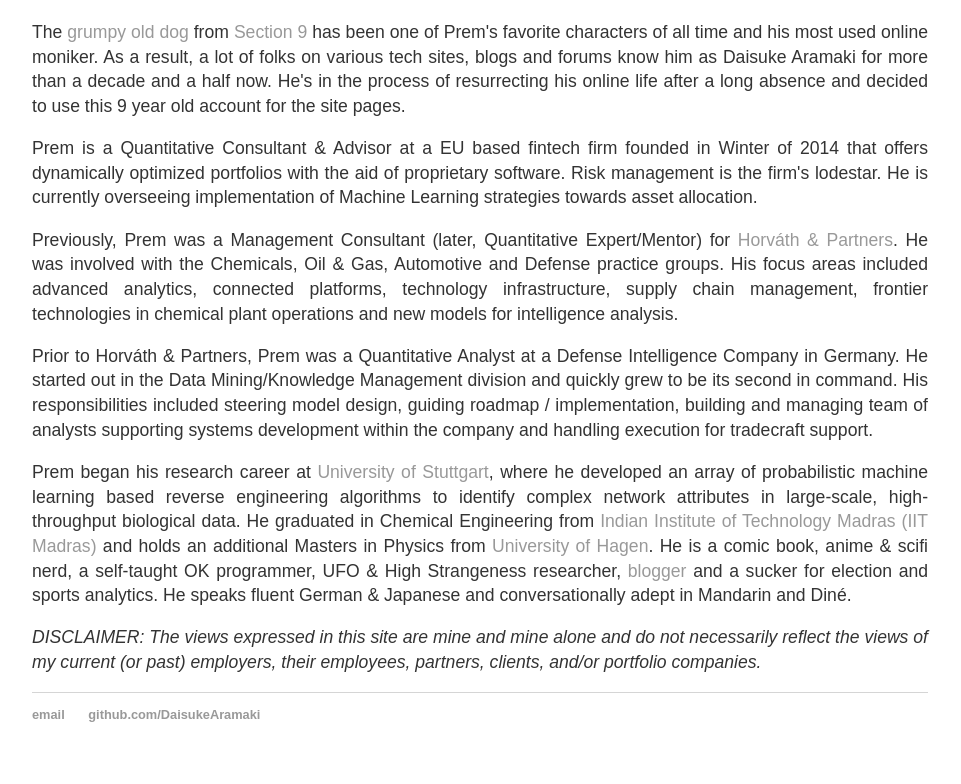
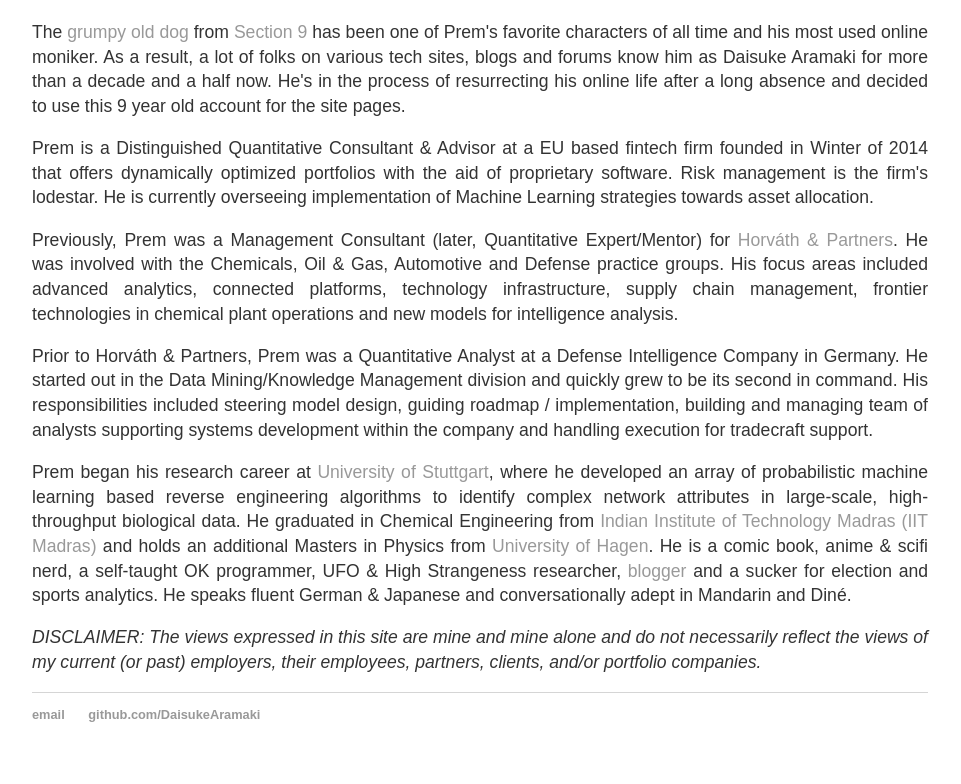
Before and after one commit to DaisukeAramaki/DaisukeAramaki.github.io, a Jekyll site: the page built from about/index.html, in a window 1280 px wide. Shown: the part 458-1242 px from the top of the page, without its empty margins (160-1121 px from the left). Built offline with Jekyll 4.4.1, drawn with Linux system fonts in a browser that asks for light colours.

Commit message:
New Position

```diff
--- a/about/index.html
+++ b/about/index.html
@@ -7,7 +7,7 @@
                         <center><img src="https://i.imgur.com/cIqjO7g.png" alt=""  width="750" height="358"  id="hp"/></center>
 
 		  <p style='text-align: justify;'> The  <a href="http://ghostintheshell.wikia.com/wiki/Daisuke_Aramaki">grumpy old dog</a> from <a href="https://en.wikipedia.org/wiki/Public_Security_Section_9">Section 9</a> has been one of Prem's favorite characters of all time and his most used online moniker. As a result, a lot of folks on various tech sites, blogs and forums know him as Daisuke Aramaki for more than a decade and a half now. He's in the process of resurrecting his online life after a long absence and decided to use this 9 year old account for the site pages.</p>
-			<p style='text-align: justify;'> Prem is a Quantitative Consultant & Advisor at a EU based fintech firm founded  in Winter of 2014 that offers dynamically optimized portfolios with the aid of proprietary software. Risk management is the firm's lodestar. He is currently overseeing implementation of Machine Learning strategies towards asset allocation.</p>
+			<p style='text-align: justify;'> Prem is a Distinguished Quantitative Consultant & Advisor at a EU based fintech firm founded  in Winter of 2014 that offers dynamically optimized portfolios with the aid of proprietary software. Risk management is the firm's lodestar. He is currently overseeing implementation of Machine Learning strategies towards asset allocation.</p>
 			<p style='text-align: justify;'> Previously, Prem was a Management Consultant  (later, Quantitative Expert/Mentor) for <a href="https://www.horvath-partners.com/de/home/">Horv&aacute;th & Partners</a>. He was involved with the Chemicals, Oil & Gas, Automotive and Defense practice groups. His focus areas included advanced analytics, connected platforms, technology infrastructure, supply chain management, frontier technologies in chemical plant operations and new models for intelligence analysis. </p>
 			<p style='text-align: justify;'>Prior to Horv&aacute;th & Partners, Prem was a Quantitative Analyst at a Defense Intelligence Company in Germany. He started out in the Data Mining/Knowledge Management division and quickly grew to be its second in command. His responsibilities included steering model design, guiding  roadmap / implementation, building and managing team of analysts supporting systems development within the company and handling execution for tradecraft support.</p>
 			<p style='text-align: justify;'>Prem began his research career at <a href="https://www.uni-stuttgart.de">University of Stuttgart</a>, where he developed an array of probabilistic machine learning based reverse engineering algorithms to identify complex network attributes in large-scale, high-throughput biological data. He graduated in Chemical Engineering from <a href="https://www.iitm.ac.in">Indian Institute of Technology Madras (IIT Madras)</a> and holds an additional Masters in Physics from <a href="https://www.fernuni-hagen.de">University of Hagen</a>. He is a comic book, anime & scifi nerd, a self-taught OK programmer, UFO & High Strangeness researcher, <a href="https://oldmanaramaki.wordpress.com">blogger</a> and a sucker for election and sports analytics. He speaks fluent German & Japanese and conversationally adept in Mandarin and Din&eacute;.</p>
```
